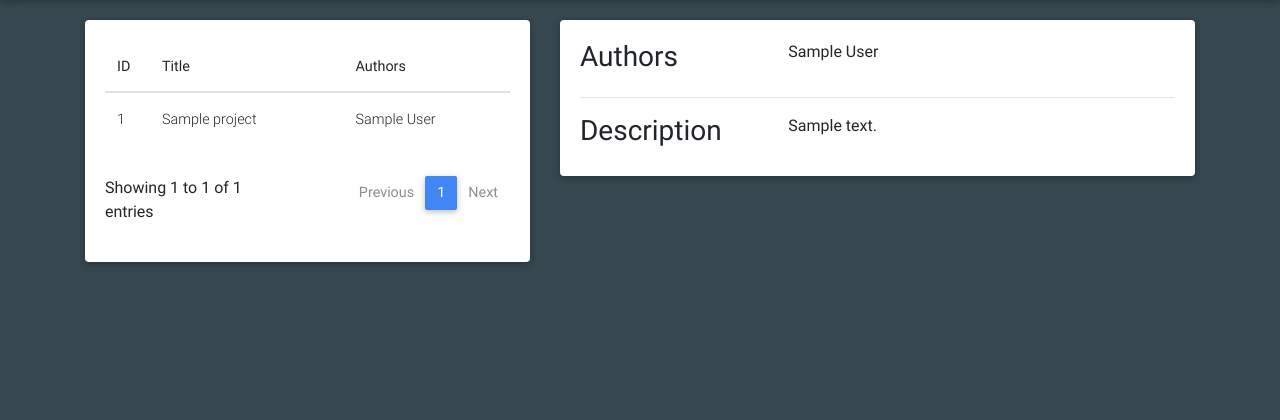
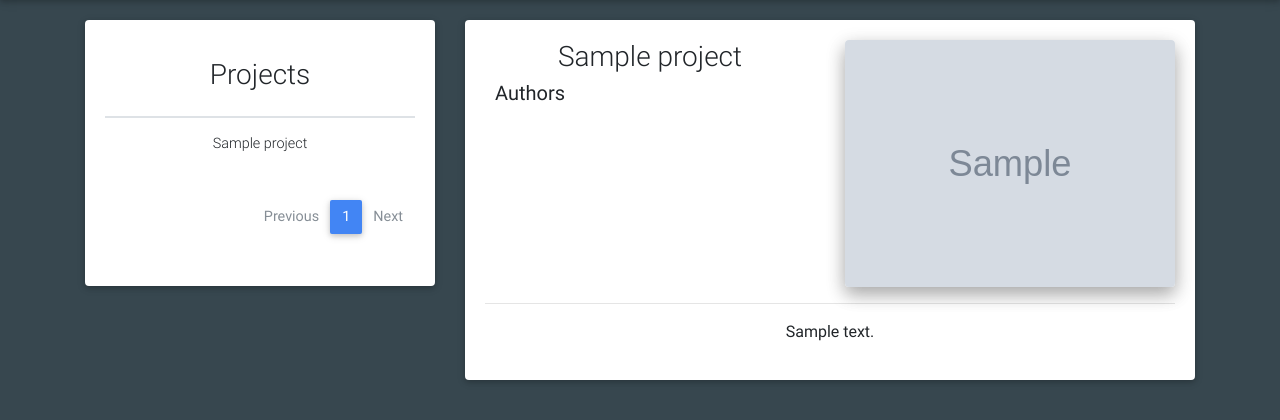
Before and after one commit to cake404/portfoliowebsite, a Django app: page /projects/ in a window 1280 px wide. Shown: the part 243-663 px from the top of the page. Run offline with Django 3.2, Linux system fonts and the light colour scheme; tables that the repository leaves empty hold one stand-in row (values such as "Sample post"); grey boxes marked "Sample" are stand-in pictures; some libraries are stand-ins or nearby versions.

Commit message:
worked on formatting the projects card so that the image and title look nicer

```diff
--- a/projectsapp/templates/projectsapp/index.html
+++ b/projectsapp/templates/projectsapp/index.html
@@ -13,27 +13,18 @@
 <div class="container">
     <div class="row with-padding">
         <!-- Table View -->
-        <div class="col-md-5">
+        <div class="col-md-4">
             <div class="card card-body">
-                <table id="projects_table" class="table table-hover">
+                <table id="projects_table" class="table table-hover  text-center">
                     <thead>
                         <tr>
-                            <th scope="col">ID</th>
-                            <th scope="col">Title</th>
-                            <th scope="col">Authors</th>
+                            <th scope="col"><h3>Projects</h3></th>
                         </tr>
                     </thead>
                     <tbody>
                         {% for project in project_list %}
-                            <!-- <tr class="image_trigger" url="{{project.picture_url}}" >
-                                <td scope="col">{{project.id}}</td>
-                                <td scope="col"><a href="">{{project.title}}</a></td>
-                                <td scope="col">{{project.authors_string}}</td>
-                            </tr> -->
                             <tr class="info_trigger" url="{{project.picture_url}}" id="{{project.id}}">
-                                <td scope="col">{{project.id}}</td>
                                 <td scope="col">{{project.title}}</td>
-                                <td scope="col">{{project.authors_string}}</td>
                             </tr>
                         {% endfor %}
                     </tbody>
@@ -41,27 +32,32 @@
             </div>
         </div>
         <!-- Picture of Hovered over project -->
-        <div class="col-md-7 text-center" id="project-details-view">
+        <div class="col-md-8 text-center" id="project-details-view">
             {% with project_list|first as project %}
             <div class="card">
-                <div class="card-body">
-                    <div class="text-left">
-                        <div class="row">
-                            <div class="col-md-4">
-                                <h3>Authors</h3>
+                <div class="card-body" id="project-card">
+                    <div class="row">
+                        <div class="col-md-6">
+                            <div class="row">
+                                <div class="col-md-12">
+                                    <h3>{{project.title}}</h3>
+                                </div>
                             </div>
-                            <div class="col-md-8">
-                                <p>{{project.authors_string}}</p>
+                            <div class="row">
+                                <div class="col-sm-4">
+                                    <h5>Authors</h5>
+                                </div>
+                                <div class="col-sm-8"></div>
                             </div>
                         </div>
-                        <hr>
-                        <div class="row">
-                            <div class="col-md-4">
-                                <h3>Description</h3>
-                            </div>
-                            <div class="col-md-8">
-                                <p>{{project.description}}</p>
-                            </div>
+                        <div class="col-md-6">
+                            <img src="{{project.picture_url}}" class="rounded z-depth-2" width="100%" >
+                        </div>
+                    </div>
+                    <hr>
+                    <div class="row">
+                        <div class="col-md-12">
+                            <p>{{project.description}}</p>
                         </div>
                     </div>
                 </div>
@@ -85,6 +81,7 @@
             "lengthChange": false,
             "ordering": false,
             "searching": false,
+            "info": false,
         });
 
         $('.dataTables_length').addClass('bs-select');
@@ -107,8 +104,30 @@
             $("#project-details-view").append(
                 `<div class="card" style="display:none">
                     <div class="card-body">
-                        <div class="card-title">${data["title"]}</div>
-                        <div class="card-text">${data['description']}</div>
+                        <div class="row">
+                            <div class="col-md-6">
+                                <img src="${data['picture_url']}" class="rounded z-depth-1" width="100%">
+                            </div>
+                        </div>
+                        <hr>
+                        <div class="text-left">
+                            <div class="row">
+                                <div class="col-md-4">
+                                    <h5>Authors</h5>
+                                </div>
+                                <div class="col-md-8">
+                                    <p>${data['authors']}</p>
+                                </div>
+                            </div>
+                            <div class="row">
+                                <div class="col-md-4">
+                                    <h5>Description</h5>
+                                </div>
+                                <div class="col-md-8">
+                                    <p>${data['description']}</p>
+                                </div>
+                            </div>
+                        </div>
                     </div>
                 </div>`
             );
--- a/projectsapp/urls.py
+++ b/projectsapp/urls.py
@@ -5,7 +5,6 @@ from . import views
 app_name = 'projectsapp'
 urlpatterns = [
     path('', views.IndexView.as_view(), name='index'),
-    # path('<int:pk>/', views.ProjectDetailView.as_view(), name='project_detail'),
     path('projectdetails', views.get_project_details, name="project_details"),
     path('authors/<int:pk>/', views.AuthorDetailView.as_view(), name='author_detail')
 ]
--- a/projectsapp/views.py
+++ b/projectsapp/views.py
@@ -13,10 +13,6 @@ class IndexView(generic.ListView):
     def get_queryset(self):
         return Project.objects.all()
 
-class ProjectDetailView(generic.DetailView):
-    model = Project
-    template_name = 'projectsapp/project_detail.html'
-
 class AuthorDetailView(generic.DetailView):
     model = Author
     template_name = 'projectsapp/author_detail.html'
@@ -27,9 +23,9 @@ def get_project_details(request):
     project_json = {
         'id' : project.id,
         'title' : project.title,
-        'Authors' : project.authors_string(),
+        'authors' : project.authors_string(),
         'description' : project.description,
         'is_school_project' : project.is_school_project,
-        'image_url' : project.picture_url
+        'picture_url' : project.picture_url
     }
     return JsonResponse(project_json)
--- a/static/mdb/css/style.css
+++ b/static/mdb/css/style.css
@@ -2,6 +2,10 @@
 
 #title {
     padding: 2rem 1rem;
+}
+
+#project-card h3  {
+    font-weight: 300;
 }
 
 .with-padding {
@@ -25,22 +29,6 @@
     background-size: 100%;
 }
 
-.empty-col {
-    margin: 0 auto; /* Added */
-    float: none; /* Added */
-    margin-bottom: 10px; /* Added */
-}
-
-/* .pagination .page-item.active .page-link { background-color: #37474F; }
-
-div.dataTables_wrapper div.dataTables_paginate ul.pagination .page-item.active .page-link:focus {
-background-color: #37474F;
-}
-
-.pagination .page-item.active .page-link:hover {
-background-color: #37474F;
-} */
-
 .custom-primary {
     background-color: #37474F;
 }
@@ -49,11 +37,3 @@ background-color: #37474F;
     background-color: #263238
     ;
 }
-
-/* primary color
-#37474F
-
-
-primary color dark
-#263238
-*/
```
